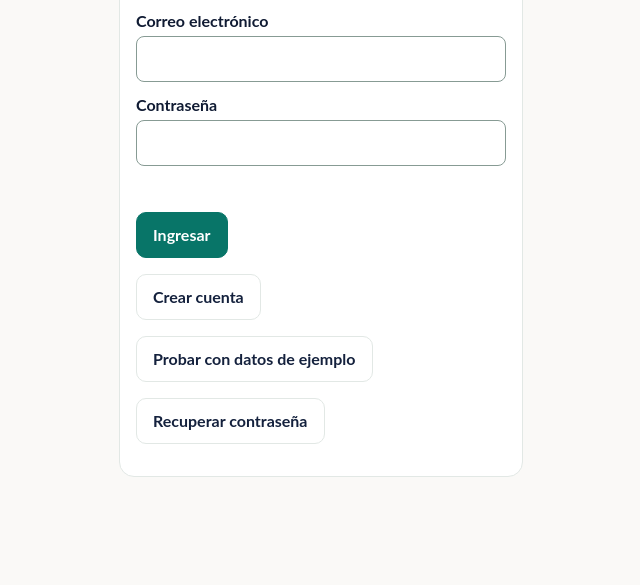
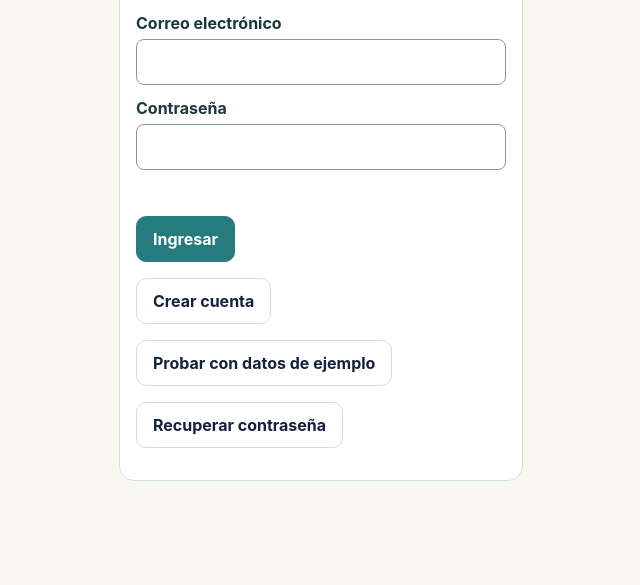
Before and after one commit to anaesposito/nagora-salud, a plain HTML site: page static/index.html in a window 1280 px wide. Shown: the part 261-846 px from the top of the page, without its empty margins (319-959 px from the left). Drawn offline with Linux system fonts and the light colour scheme; no server answers.

Commit message:
style: align frontend foundations with Nagora brand tokens

```diff
--- a/static/style.css
+++ b/static/style.css
@@ -69,3 +69,36 @@ svg{width:1.45rem;height:1.45rem;vertical-align:middle;flex:none}
 .income-actions button{min-height:54px}
 @media(max-width:1050px){.shell{grid-template-columns:180px minmax(0,1fr)}.income-top{grid-template-columns:1fr 1fr}.income-top>.primary{grid-column:1/-1;justify-self:start}.income-body{grid-template-columns:minmax(0,1fr)}.income-filters{grid-row:1;grid-template-columns:repeat(2,minmax(0,1fr))}.income-filters h2{grid-column:1/-1}}
 @media(max-width:620px){.shell>aside{padding:.65rem .8rem}.shell .brand{margin:0 0 .5rem;font-size:1rem}.brand svg{width:32px;height:29px}.shell nav button{justify-content:center;gap:.25rem;padding:.35rem;font-size:.74rem}.shell nav svg{width:1rem;height:1rem}.nav-count{display:none}.side-help{display:none}.shell main{padding:.7rem .8rem 1.5rem}.income-title>.symbol{width:44px;height:44px}.income-title>.symbol svg{width:25px;height:25px}.income-title p{font-size:.9rem}.account-bar{margin:0 0 .55rem}.income-top{gap:.55rem}.income-kpi{gap:.25rem;padding:.7rem;min-height:95px;border-radius:13px}.income-kpi>svg{width:20px;height:20px}.income-kpi span{font-size:.84rem}.income-kpi strong{font-size:1.2rem}.income-top>.primary{width:100%;min-height:49px}.income-line{grid-template-columns:auto minmax(0,1fr) auto}.income-line time{grid-column:2}.income-line .badge{grid-column:3;grid-row:2}.income-line .symbol{width:33px;height:33px}.income-line>strong{grid-column:3;grid-row:1}.income-dialog{width:100%;border-radius:0;padding:1rem}.source-picker .choices{grid-template-columns:repeat(2,minmax(0,1fr))}.source-picker button{min-height:60px}.form-grid{grid-template-columns:1fr}}
+
+/* Nagora Salud Design System v1.1 — brand alignment.
+   Brand values from Nagora_Guia_de_Marca; functional tokens are implementation choices. */
+:root {
+  --brand-teal-dark:#267B7E;
+  --brand-teal:#3A9898;
+  --brand-mint:#8ADCAE;
+  --brand-warm-white:#F8F7F2;
+  --brand-coral:#F08A78;
+  --color-text:#19383A;
+  --color-muted:#405A5B;
+  --color-border:#D5DFDA;
+  --color-surface:#FFFFFF;
+  --green:var(--brand-teal-dark);
+  --mint:#E5F7EC;
+  --border:var(--color-border);
+  --muted:var(--color-muted);
+  font-family:"Aptos","Inter",system-ui,sans-serif;
+  color:var(--color-text);
+  background:var(--brand-warm-white);
+}
+body{font-family:"Aptos","Inter",system-ui,sans-serif;color:var(--color-text);background:var(--brand-warm-white)}
+h1,h2,h3{font-family:"Aptos Display","Aptos","Inter",system-ui,sans-serif}
+.shell>aside{background:var(--brand-warm-white)}
+button.primary{background:var(--brand-teal-dark);border-color:var(--brand-teal-dark);color:#fff}
+button.primary:hover{background:#20686A;border-color:#20686A}
+button:focus-visible,input:focus-visible,select:focus-visible,textarea:focus-visible,summary:focus-visible{outline:3px solid var(--color-text);outline-offset:3px}
+.card,.panel,.income-list{background:var(--color-surface);border-color:var(--color-border)}
+.income-filters{background:#EAF6F2}
+.income-kpi.mint,.mint{background:#E5F7EC}
+.income-kpi.coral,.coral{background:#FCEDE8}
+.brand svg path{fill:var(--brand-teal-dark)}
+@media (prefers-reduced-motion:reduce){*,*::before,*::after{scroll-behavior:auto!important;animation-duration:.01ms!important;transition-duration:.01ms!important}}
```
